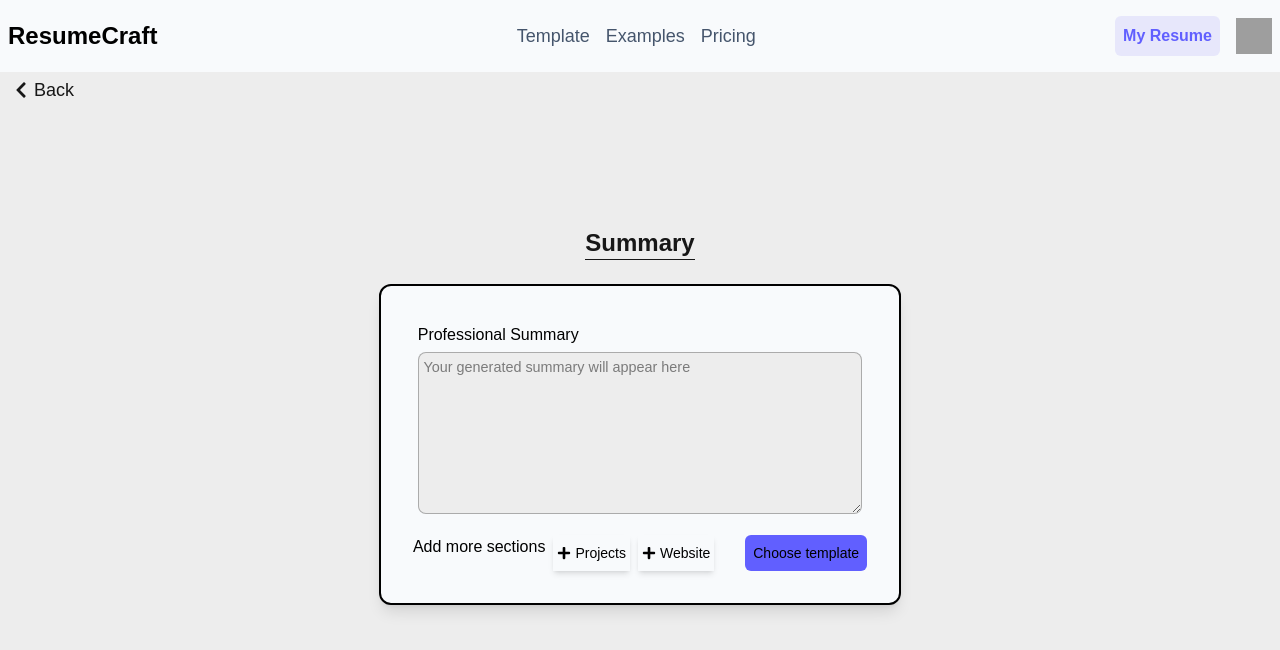
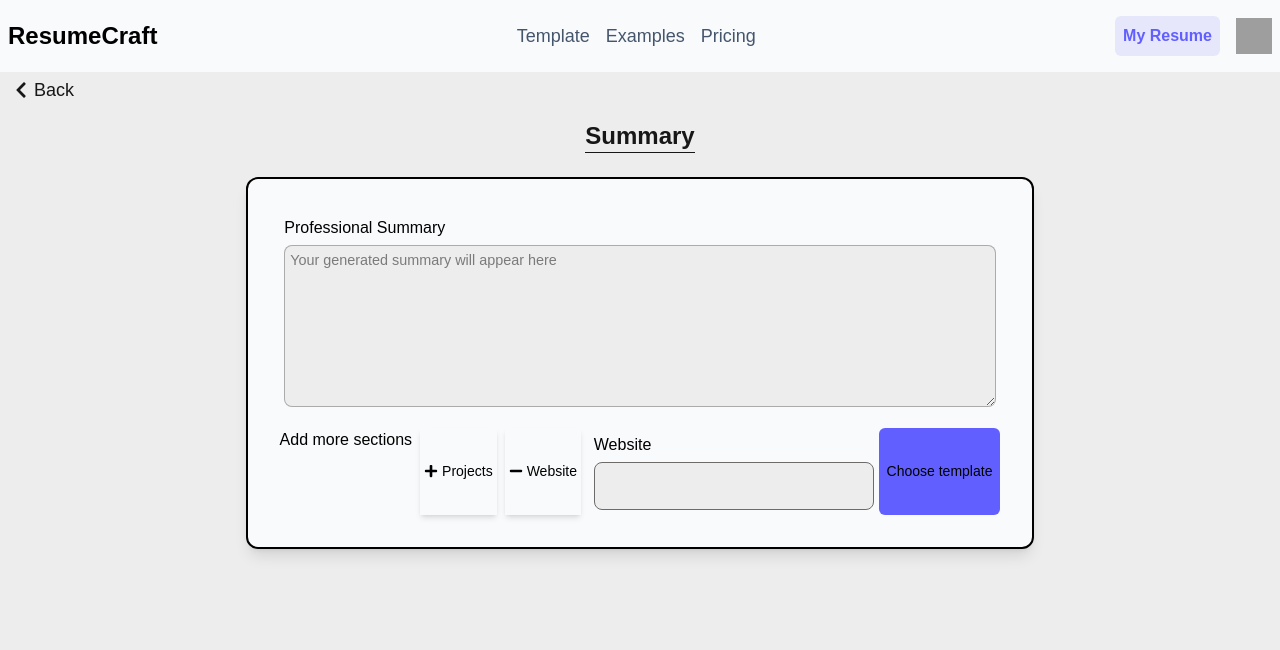
Before and after one commit to Obiorakingsley/ResumeCrafts, a Next.js app: page /build/summary in a window 1280 px wide. Both pictures are taken after a click on the button "Website". Shown: the top 650 px of the page. Built offline with nearby package versions, Linux system fonts and the light colour scheme; grey boxes are pictures that could not be loaded.

Commit message:
Add state using zustand in education and summary page

```diff
--- a/src/app/(build)/build/experience/page.tsx
+++ b/src/app/(build)/build/experience/page.tsx
@@ -7,12 +7,10 @@ import { z } from "zod";
 import { useForm } from "react-hook-form";
 import { zodResolver } from "@hookform/resolvers/zod";
 import { useResumeStore } from "@/app/store/resumeStore";
-import { useRouter } from "next/navigation";
 import { useState } from "react";
 
 const page = () => {
   const { resumeData, setResumeData } = useResumeStore();
-  const router = useRouter();
   const [exp, setExp] = useState(0);
   const schema = z.object({
     title: z.string().min(2, "Title should be at least 2 characters long"),
--- a/src/app/(build)/build/summary/page.tsx
+++ b/src/app/(build)/build/summary/page.tsx
@@ -1,17 +1,21 @@
 "use client";
 import Link from "next/link";
-import React from "react";
+import React, { useState } from "react";
 import Button from "../../_Utils/Button";
-import { FaPlus } from "react-icons/fa";
+import { FaMinus, FaPlus } from "react-icons/fa";
 import { z } from "zod";
 import { useForm } from "react-hook-form";
 import { zodResolver } from "@hookform/resolvers/zod";
+import { useResumeStore } from "@/app/store/resumeStore";
 
 const page = () => {
+  const { resumeData, setResumeData } = useResumeStore();
+  const [website, setWebsite] = useState(false);
   const schema = z.object({
     summary: z
       .string()
       .min(10, "Summary should be at least 10 characters long"),
+    website: z.url().min(5, "Invalid URL").optional(),
   });
 
   const {
@@ -23,16 +27,17 @@ const page = () => {
   type summary = z.infer<typeof schema>;
 
   const sendData = (data: summary) => {
-    console.log(data);
+    console.log(resumeData);
+    setResumeData(data);
   };
   return (
-    <section className="flex flex-col w-full items-center justify-center py-8 px-3 min-h-[80vh]">
+    <section className="flex flex-col w-full items-center justify-center pb-12 px-3">
       <Button type="button" path="/build/education" />
       <div className="mb-12 text-center"></div>
       <h3 className="text-2xl font-bold mb-6 border-b">Summary</h3>
       <form
         onSubmit={handleSubmit(sendData)}
-        className="form dark:text-slate-300 text-black dark:bg-black/80 shadow-lg bg-slate-50 text-center p-8 rounded-xl shadow-slate-400/10 grid gap-4 sm:grid-cols-2 align-center border-2 border-slate-400/20 relative"
+        className="form dark:text-slate-300 text-black dark:bg-black/80 shadow-lg bg-slate-50 text-center p-8 rounded-xl shadow-slate-400/10 grid gap-4 sm:grid-cols-2 align-center border-2 border-slate-400/20"
       >
         <label htmlFor="summart" className="sm:col-span-2 ">
           Professional Summary
@@ -55,16 +60,30 @@ const page = () => {
             <span>Add more sections</span>
             <button
               type="button"
-              className="text-sm flex items-center gap-1 p-1 rounded-full shadow-md"
+              className="text-sm flex items-center gap-1 p-1 rounded-full shadow-md cursor-pointer"
             >
               <FaPlus /> Projects
             </button>
             <button
+              onClick={() => {
+                setWebsite((prev) => !prev);
+              }}
               type="button"
-              className="text-sm flex items-center gap-1 p-1 rounded-full shadow-md"
+              className="text-sm flex items-center gap-1 p-1 rounded-full shadow-md cursor-pointer"
             >
-              <FaPlus /> Website
+              {website ? <FaMinus /> : <FaPlus />} Website
             </button>
+            {website && (
+              <label htmlFor="website">
+                <span className="text-xs ">Website</span>
+                <input autoFocus type="url" {...register("website")} />
+                {errors.website && (
+                  <span className="text-xs text-red-500">
+                    {errors.website.message}
+                  </span>
+                )}
+              </label>
+            )}
           </div>
 
           <Button
```
Also changed, not shown: src/app/(build)/build/education/page.tsx (+30 -7 lines).
